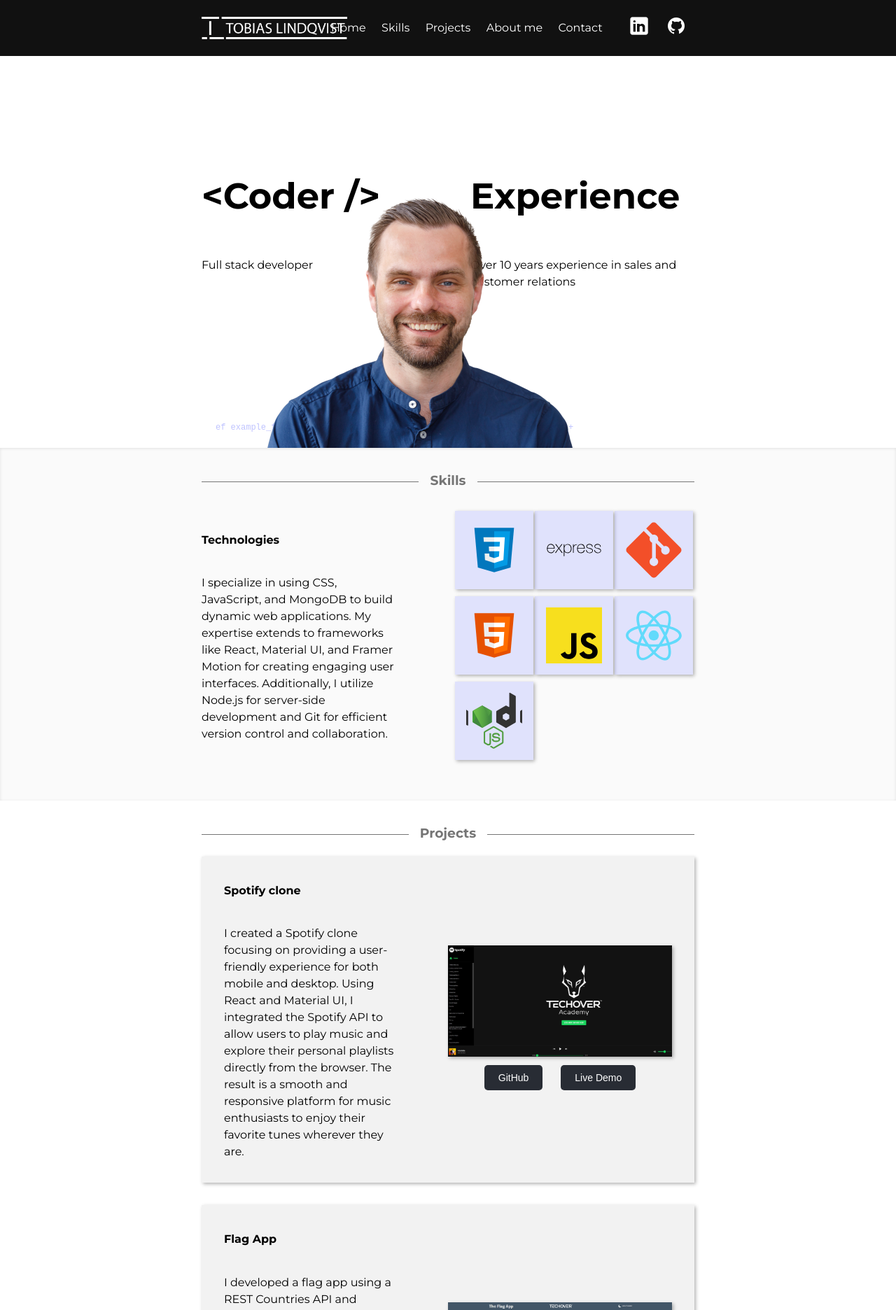
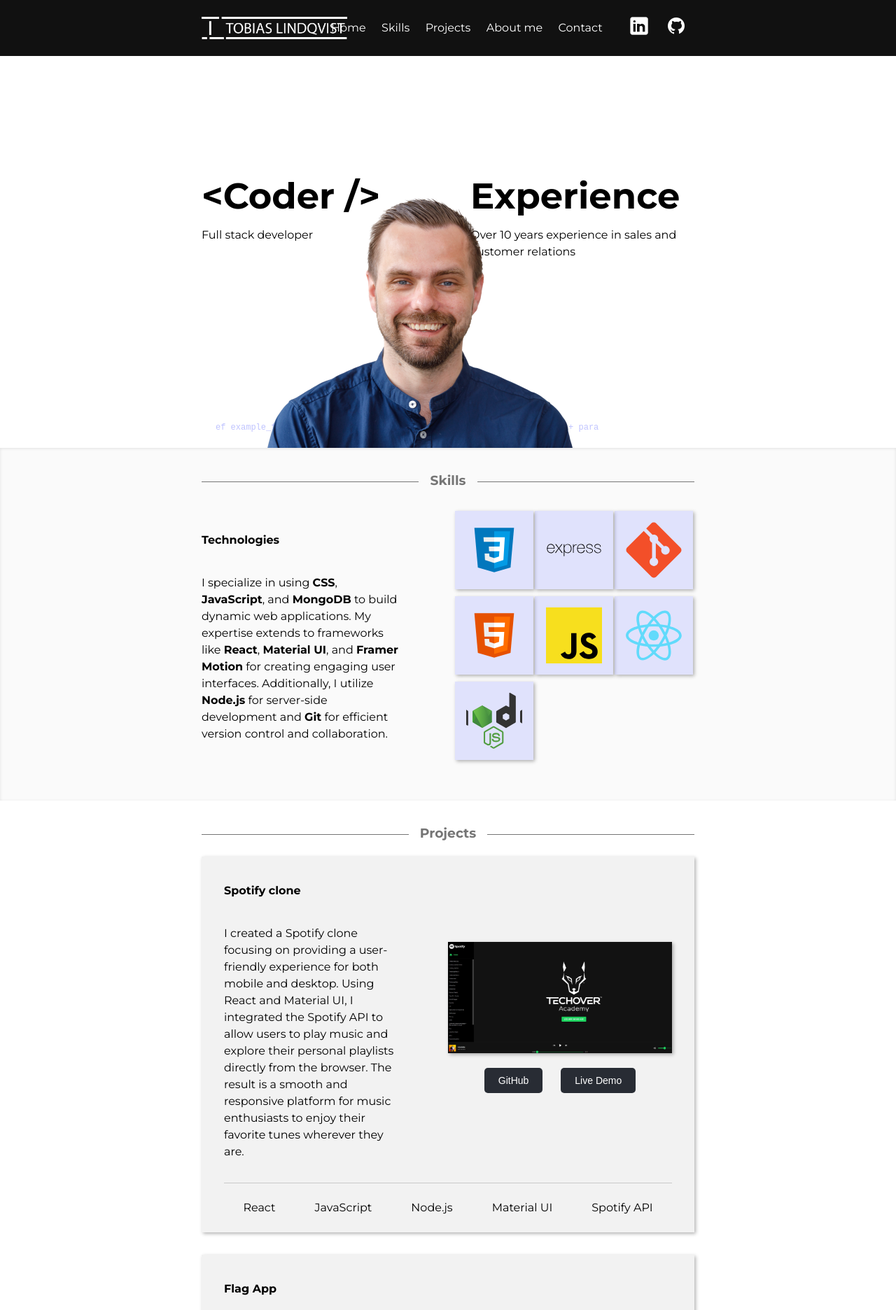
Before and after one commit to LindqvistTobias/portfolio-v2, a React (Vite) app: page / in a window 1280 px wide. Shown: the top 1872 px of the page at 70% size. Built offline with nearby package versions, Linux system fonts and the light colour scheme.

Commit message:
Added more text to projects and some highlights on texts

```diff
--- a/src/components/Skills/Skills.jsx
+++ b/src/components/Skills/Skills.jsx
@@ -16,7 +16,7 @@ const Skills = () => {
             <div className="info-container">
                 <div className="text-container">
                     <h4>Technologies</h4>
-                    <p>I specialize in using CSS, JavaScript, and MongoDB to build dynamic web applications. My expertise extends to frameworks like React, Material UI, and Framer Motion for creating engaging user interfaces. Additionally, I utilize Node.js for server-side development and Git for efficient version control and collaboration.</p>
+                    <p>I specialize in using <strong>CSS</strong>, <strong>JavaScript</strong>, and <strong>MongoDB</strong> to build dynamic web applications. My expertise extends to frameworks like <strong>React</strong>, <strong>Material UI</strong>, and <strong>Framer Motion</strong> for creating engaging user interfaces. Additionally, I utilize <strong>Node.js</strong> for server-side development and <strong>Git</strong> for efficient version control and collaboration.</p>
                 </div>
                 <div className="skills-container">
                 <div className="img-container">
--- a/src/components/aboutMe/AboutMe.jsx
+++ b/src/components/aboutMe/AboutMe.jsx
@@ -21,7 +21,7 @@ const AboutMe = () => {
       <div className="info-container">
         <div className="list-container">
           <ul>
-            <li>Relationshipbuilder</li>
+            <li>Relationship builder</li>
             <li>Sales specialist</li>
             <li>Problemsolver</li>
             <li>Fullstack</li>
--- a/src/components/contact/Contact.css
+++ b/src/components/contact/Contact.css
@@ -2,8 +2,22 @@
     background-color: white;
 }
 
+
+
 .contact-buttons {
     display: flex;
-    justify-content: center;
+    flex-direction: column;
+    padding-right: 10%;
+}
+
+
+.contact-container {
+    display: flex;
+    gap: 2rem;
     align-items: center;
 }
+
+.contact-container img {
+    height: 3rem;
+    width: auto;
+}
--- a/src/components/contact/Contact.jsx
+++ b/src/components/contact/Contact.jsx
@@ -2,7 +2,8 @@ import React from "react";
 import "./Contact.css";
 import { motion } from "framer-motion";
 import styled from "styled-components";
-import { FaPaperPlane } from "react-icons/fa";
+import mailIcon from "../../assets/mail-icon.png"
+import phoneIcon from "../../assets/phone-icon.png"
 
 const Button = styled(motion.button)`
   display: flex;
@@ -41,11 +42,18 @@ const Contact = () => {
       </div>
       <div className="info-container">
         <div className="text-container">
-          <h4>Want to get in touch?</h4>
-          <p>Want to get in touch?</p>
+          <h4>Want to know more about me?</h4>
+          <p>Thank you for considering my application. I am eager to share more about myself and the unique skills I can bring to your company. I would be delighted to further discuss how my background and expertise align with your team's needs.</p>
         </div>
         <div className="contact-buttons">
-          To be anounced
+          <div className="contact-container">
+            <img src={phoneIcon} alt="Phone me" />
+            <p>0700000000</p>
+          </div>
+          <div className="contact-container">
+            <img src={mailIcon} alt="Mail me" />
+            <p>tobias.lindqvist.tl@gmail.com</p>
+          </div>
         </div>
       </div>
     </div>
--- /dev/null
+++ b/src/components/footer/Footer.css
@@ -0,0 +1,16 @@
+.footer-container {
+    height: 5rem;
+    background-color: var(--background-color);
+    display: flex;
+    width: 100vw;
+    bottom: 0;
+    justify-content: center;
+    align-items: center;
+    border-top: 1px solid #11111170;
+}
+
+.footer-inner-container {
+    width: 55%;
+    display: flex;
+    justify-content: center;
+}
--- /dev/null
+++ b/src/components/footer/Footer.jsx
@@ -0,0 +1,13 @@
+import "./Footer.css"
+
+const Footer = () => {
+    return (
+        <div className="footer-container">
+            <div className="footer-inner-container">
+                © 2024 Tobias Lindqvist
+            </div>
+        </div>
+     );
+}
+
+export default Footer;
--- a/src/components/homepage/Homepage.css
+++ b/src/components/homepage/Homepage.css
@@ -28,7 +28,14 @@ html {
     display: flex;
     flex-direction: column;
     text-align: left;
-    gap: 0rem;
+  }
+
+  .container-left h1 {
+    margin: 0%;
+  }
+
+  .container-right h1 {
+    margin: 0%;
   }
 
   .container-right {
--- a/src/components/homepage/Homepage.jsx
+++ b/src/components/homepage/Homepage.jsx
@@ -8,6 +8,7 @@ import "./Homepage.css";
 import tobiasImage from "../../assets/tobiasLindqvistTransparent.png";
 import Contact from "../contact/Contact";
 import CodeTextAnimation from "../codeTextAnimation/CodeTextAnimation";
+import Footer from "../footer/Footer";
 
 const Homepage = () => {
   return (
@@ -61,6 +62,7 @@ const Homepage = () => {
       <section id="contact" className={`container `}>
         <Contact />
       </section>
+      <Footer />
     </div>
   );
 };
--- a/src/components/navbar/Navbar.css
+++ b/src/components/navbar/Navbar.css
@@ -58,3 +58,7 @@ li a:hover {
     color: var(--text-color-secondary);
     cursor: pointer;
 }
+
+.navbar-socials img:hover {
+    scale: 1.1;
+}
--- a/src/components/projectCard/ProjectCard.css
+++ b/src/components/projectCard/ProjectCard.css
@@ -1,5 +1,6 @@
 .project-card-container {
     display: flex;
+    flex-direction: column;
     width: 100%;
     justify-content: center;
     align-items: center;
@@ -10,8 +11,16 @@
     overflow: hidden;
 }
 
+.project {
+    display: flex;
+}
+
 .project-image {
+    display: flex;
+    flex-direction: column;
+    justify-content: center;
     width: 50%;
+    gap: 1rem;
 }
 
 .project-image img {
@@ -24,3 +33,19 @@
     display: flex;
     gap: 1rem;
 }
+
+.skills {
+    display: flex;
+    flex-wrap: wrap; /* To ensure skills wrap to the next line if they don't fit */
+    width: 100%;
+    border-top: 1px solid #11111130;
+    margin-top: 1rem;
+    padding-top: 1rem;
+    justify-content: center;
+    gap: 2rem;
+  }
+
+  .skill-item {
+    padding: 5px 10px;
+    margin: 2px; /* Small margin to separate the items */
+  }
--- a/src/components/projectCard/ProjectCard.jsx
+++ b/src/components/projectCard/ProjectCard.jsx
@@ -5,6 +5,7 @@ import ButtonProject from "../button/ButtonProject";
 const ProjectCard = ({ project }) => {
   return (
     <div className="project-card-container">
+      <div className="project">
         <div className="text-container">
           <h4>{project.name}</h4>
           <p>{project.text}</p>
@@ -17,6 +18,14 @@ const ProjectCard = ({ project }) => {
           </div>
         </div>
       </div>
+      <div className="skills">
+        {project.skills.map((skill, index) => (
+          <span key={index} className="skill-item">
+            {skill}
+          </span>
+        ))}
+      </div>
+    </div>
   );
 };
 
--- a/src/components/projects/Projects.jsx
+++ b/src/components/projects/Projects.jsx
@@ -8,7 +8,7 @@ import passwordGeneratorImage from "../../assets/passwordgenerator.jpg";
 const projectSpotify = {
   name: "Spotify clone",
   text: "I created a Spotify clone focusing on providing a user-friendly experience for both mobile and desktop. Using React and Material UI, I integrated the Spotify API to allow users to play music and explore their personal playlists directly from the browser. The result is a smooth and responsive platform for music enthusiasts to enjoy their favorite tunes wherever they are.",
-  skills: ["react", "js", "node.js", "mui", "API"],
+  skills: ["React", "JavaScript", "Node.js", "Material UI", "Spotify API"],
   img: spotifyCloneImage,
   githubLink: "https://github.com/LindqvistTobias/spotifyclone",
   demoLink: "https://tl-spotify-clone.netlify.app"
@@ -17,19 +17,19 @@ const projectSpotify = {
 const projectRestAPI = {
   name: "Flag App",
   text: "I developed a flag app using a REST Countries API and implemented it with React, Material UI, and CSS. Users can browse flags from around the world and get detailed information about different countries' currencies, populations, and capitals. By combining sleek design with useful functionality, the app offers an engaging and educational experience for users exploring the world's diversity.",
-  skills: ["react", "js", "node.js", "mui", "API"],
+  skills: ["React", "JavaScript", "Node.js", "API"],
   img: flagAppImage,
   githubLink: "https://github.com/LindqvistTobias/flag-project",
   demoLink: "https://tl-flag-project.netlify.app/"
 }
 
 const projectPasswordGenerator = {
-  name: "Flag App",
+  name: "Password Generator",
   text: "I developed a password generator that allows users to create customized passwords according to their preferences. With the ability to choose between including numbers, lowercase or uppercase letters, and special characters, as well as specifying the length of the password, users can create unique and secure passwords. Additionally, the tool provides a strength assessment that gives users insight into how robust their password is, helping to ensure a high level of security for their accounts and data.",
-  skills: ["react", "js", "node.js", "mui", "API"],
+  skills: ["JavaScript", "Node.js"],
   img: passwordGeneratorImage,
-  githubLink: "https://github.com/username/repo",
-  demoLink: ""
+  githubLink: "https://github.com/LindqvistTobias/tl-passwordGenerator",
+  demoLink: "https://tl-passwordgenerator.netlify.app/"
 }
 
 const Projects = () => {
```
Also changed, not shown: src/assets/mail-icon.png (added), src/assets/phone-icon.png (added). Lines whose indentation alone changed are shown as unchanged.
